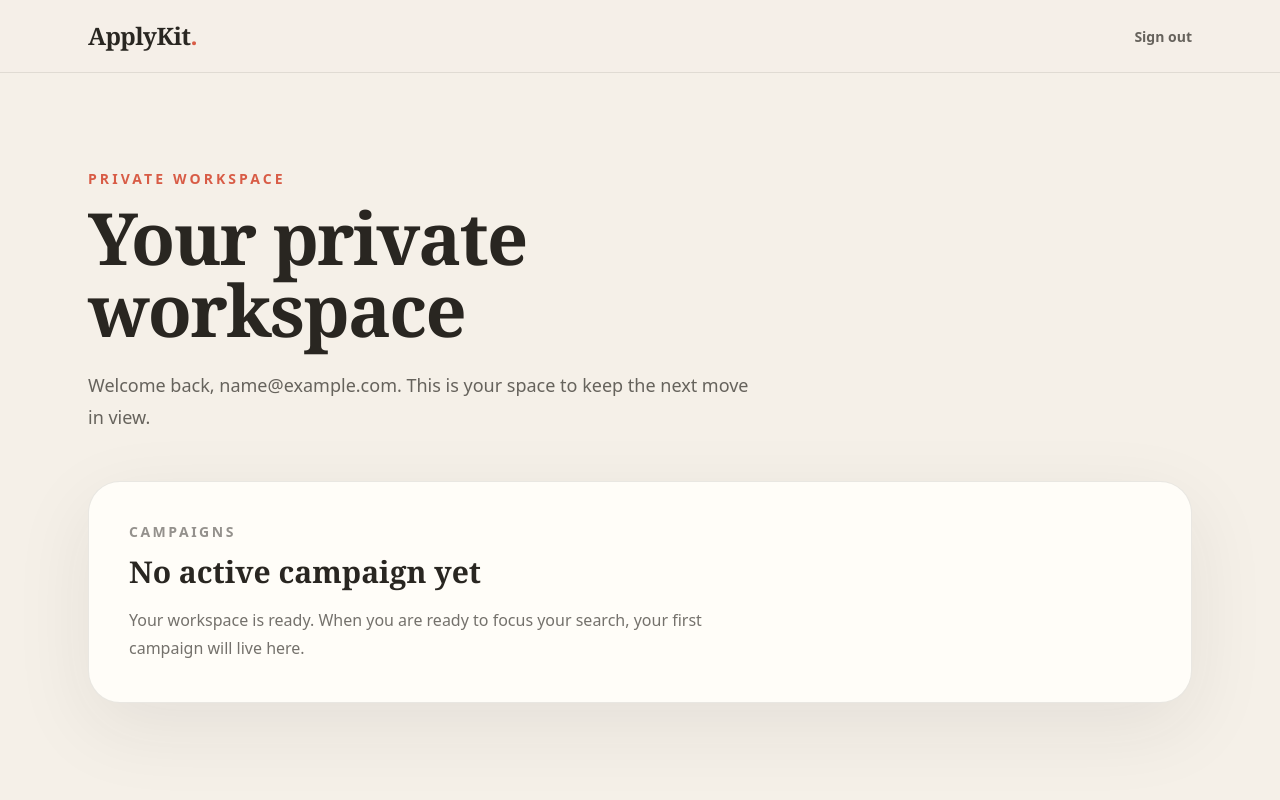
After one commit to soloidx/Applykit_web, a Django app: page /dashboard/ in a window 1280 px wide. The commit adds this page. Run offline with Django 5.2, Linux system fonts and the light colour scheme; the visitor is signed in with stand-in values (Sample User, id 1); style sheets or scripts are compiled from the project's sources.

Commit message:
Implement private account authentication flow

```diff
--- a/apps/core/views.py
+++ b/apps/core/views.py
@@ -1,6 +1,14 @@
+from django.contrib.auth.decorators import login_required
 from django.http import HttpRequest, HttpResponse
-from django.shortcuts import render
+from django.shortcuts import redirect, render
 
 
 def home(request: HttpRequest) -> HttpResponse:
+    if request.user.is_authenticated:
+        return redirect("dashboard")
     return render(request, "core/home.html")
+
+
+@login_required
+def dashboard(request: HttpRequest) -> HttpResponse:
+    return render(request, "core/dashboard.html")
--- a/config/settings/base.py
+++ b/config/settings/base.py
@@ -100,6 +100,7 @@ AUTHENTICATION_BACKENDS = [
 ACCOUNT_LOGIN_METHODS = {"email"}
 ACCOUNT_SIGNUP_FIELDS = ["email*", "password1*", "password2*"]
 ACCOUNT_EMAIL_VERIFICATION = "mandatory"
+ACCOUNT_PREVENT_ENUMERATION = False
 ACCOUNT_USER_MODEL_USERNAME_FIELD = None
 LOGIN_REDIRECT_URL = "/"
 LOGOUT_REDIRECT_URL = "/"
--- a/config/urls.py
+++ b/config/urls.py
@@ -1,10 +1,11 @@
 from django.contrib import admin
 from django.urls import include, path
 
-from apps.core.views import home
+from apps.core.views import dashboard, home
 
 urlpatterns = [
     path("admin/", admin.site.urls),
     path("accounts/", include("allauth.urls")),
+    path("dashboard/", dashboard, name="dashboard"),
     path("", home, name="home"),
 ]
--- a/templates/base.html
+++ b/templates/base.html
@@ -13,7 +13,14 @@
     <header class="border-b border-ink/10 bg-sand/90">
       <nav class="mx-auto flex max-w-6xl items-center justify-between px-6 py-5" aria-label="Main navigation">
         <a class="font-display text-2xl font-semibold tracking-tight" href="{% url 'home' %}">ApplyKit<span class="text-coral">.</span></a>
+        {% if user.is_authenticated %}
+        <form method="post" action="{% url 'account_logout' %}">
+          {% csrf_token %}
+          <button class="text-sm font-semibold text-ink/70 transition hover:text-coral" type="submit">Sign out</button>
+        </form>
+        {% else %}
         <span class="hidden text-sm text-ink/60 sm:block">A calmer way to move your search forward.</span>
+        {% endif %}
       </nav>
     </header>
     <main>{% block content %}{% endblock %}</main>
--- /dev/null
+++ b/templates/core/dashboard.html
@@ -0,0 +1,18 @@
+{% extends "base.html" %}
+
+{% block title %}Your workspace | ApplyKit{% endblock %}
+
+{% block content %}
+<section class="mx-auto max-w-6xl px-6 py-16 sm:py-24">
+  <div class="max-w-2xl">
+    <p class="text-sm font-semibold uppercase tracking-[0.22em] text-coral">Private workspace</p>
+    <h1 class="mt-3 font-display text-5xl font-semibold tracking-tight sm:text-7xl">Your private workspace</h1>
+    <p class="mt-6 text-lg leading-8 text-ink/70">Welcome back, {{ user.email }}. This is your space to keep the next move in view.</p>
+  </div>
+  <div class="mt-12 rounded-[2rem] border border-ink/10 bg-cream p-8 shadow-[0_24px_80px_rgba(41,38,33,0.08)] sm:p-10">
+    <p class="text-sm font-semibold uppercase tracking-[0.18em] text-ink/50">Campaigns</p>
+    <h2 class="mt-3 font-display text-3xl font-semibold">No active campaign yet</h2>
+    <p class="mt-4 max-w-xl leading-7 text-ink/65">Your workspace is ready. When you are ready to focus your search, your first campaign will live here.</p>
+  </div>
+</section>
+{% endblock %}
```
Also changed, not shown: tests/browser/test_browser_smoke.py (+29 -0 lines), tests/integration/test_authentication.py (added, +130 -0 lines).
